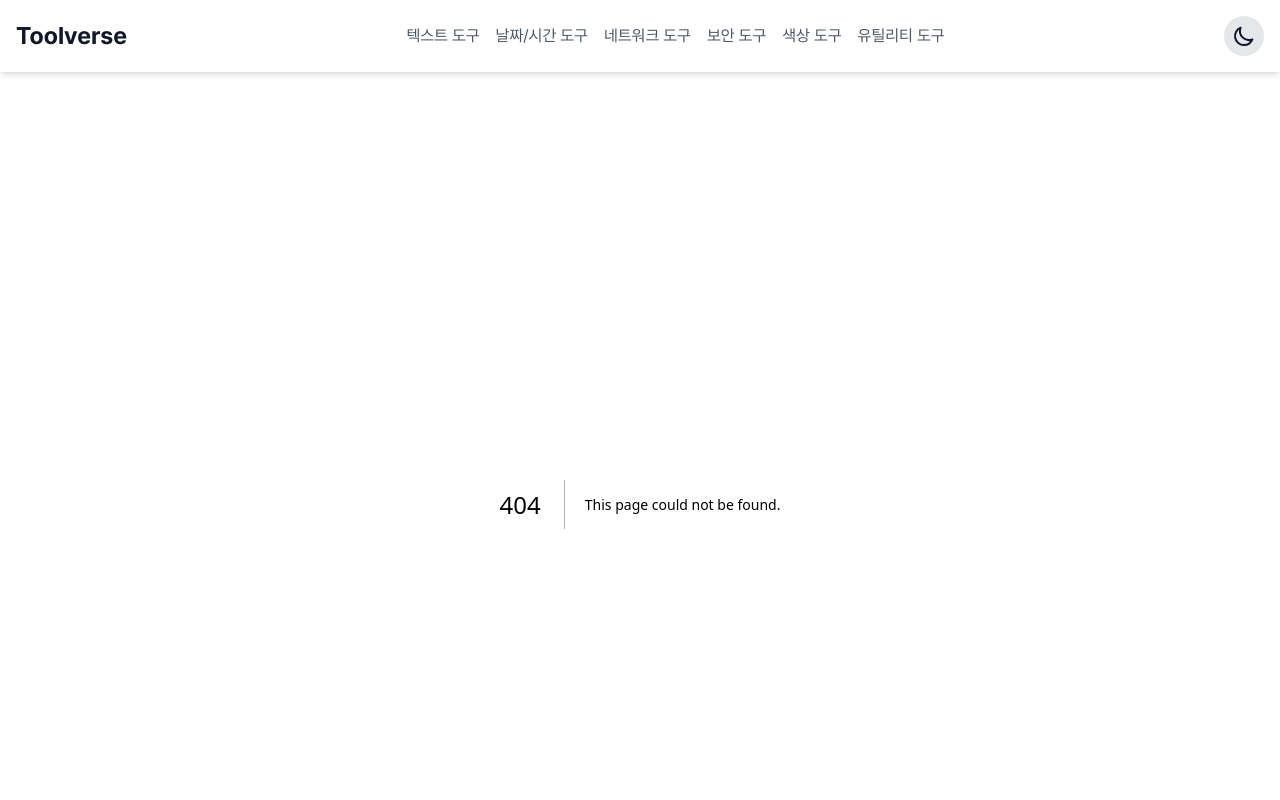
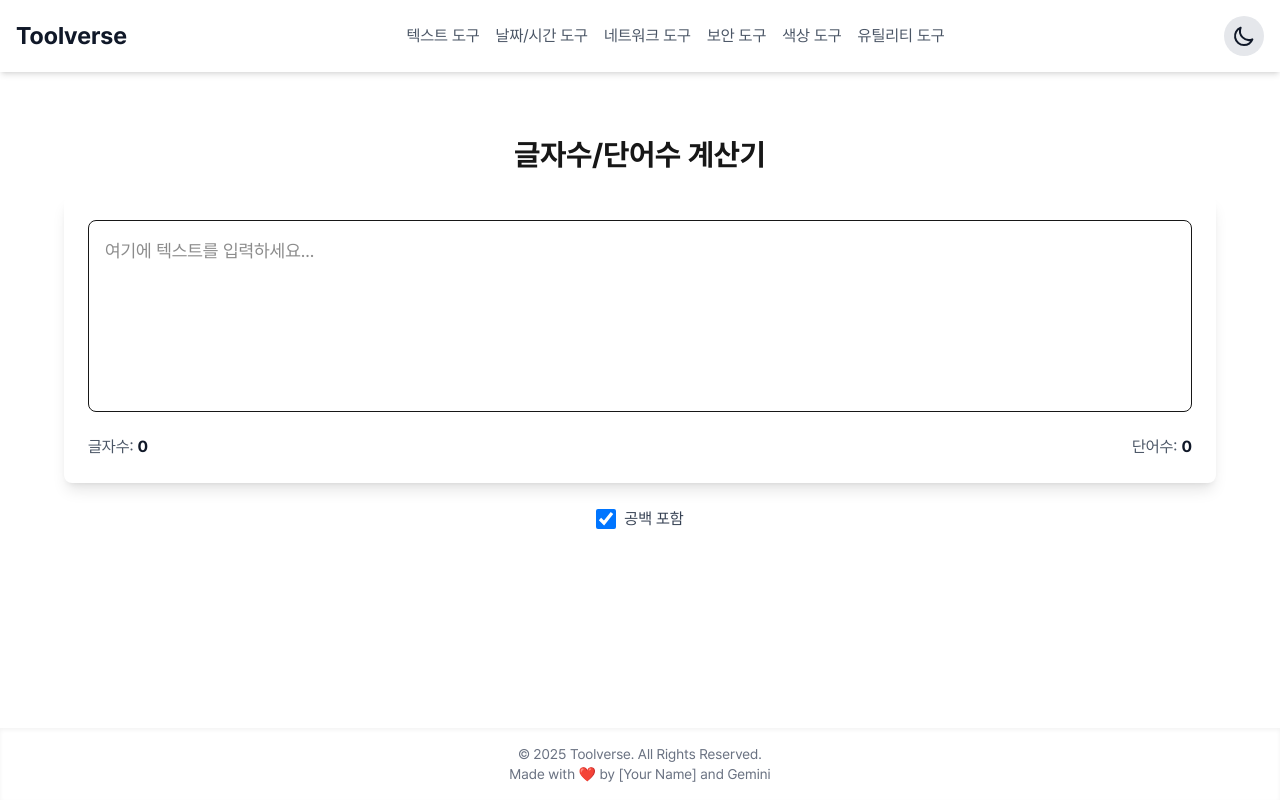
Before and after one commit to lunalism/Toolverse, a Next.js app: page /text/word-counter in a window 1280 px wide. Before the commit this address had no page. Shown: the top 800 px of the page. Built offline with nearby package versions, Linux system fonts and the light colour scheme.

Commit message:
feat: Link main page tool cards to their respective pages using correct paths

```diff
--- a/app/page.tsx
+++ b/app/page.tsx
@@ -3,14 +3,11 @@ import { TOOL_CATEGORIES } from '@/constants/tool-categories';
 import { TOOLS } from '@/constants/tools';
 import ToolCard from '@/components/main/ToolCard'; // 경로 확인해줘!
 
+// ... 필요한 임포트들
+
 export default function Home() {
-  // isNew가 true인 툴을 먼저 가져와
   const newTools = TOOLS.filter(tool => tool.isNew);
-  // isNew가 false인 툴을 가져와
   const otherTools = TOOLS.filter(tool => !tool.isNew);
-
-  // newTools를 먼저 배치하고, 그 다음에 otherTools를 배치
-  // 그리고 총 6개까지만 보이도록 잘라내기
   const visibleTools = [...newTools, ...otherTools].slice(0, 6);
 
   return (
@@ -28,11 +25,11 @@ export default function Home() {
         {visibleTools.map((tool) => (
           <ToolCard
             key={tool.id}
-            id={tool.id}
             name={tool.name}
             description={tool.description}
             icon={tool.icon}
-            isNew={tool.isNew} // isNew props를 제대로 넘겨줘야 해!
+            isNew={tool.isNew}
+            path={tool.path} // path를 넘겨주기
           />
         ))}
       </div>
--- /dev/null
+++ b/app/text/word-counter/page.tsx
@@ -0,0 +1,59 @@
+'use client'; // 클라이언트 컴포넌트로 선언
+
+import React, { useState, useEffect, useMemo } from 'react';
+
+const WordCounterPage = () => {
+    const [text, setText] = useState('');
+    const [includeSpaces, setIncludeSpaces] = useState(true);
+
+    // 글자수 계산 (공백 포함/제외)
+    const charCount = useMemo(() => {
+        if (includeSpaces) {
+            return text.length;
+        }
+        return text.replace(/\s/g, '').length;
+    }, [text, includeSpaces]);
+
+    // 단어수 계산
+    const wordCount = useMemo(() => {
+        const words = text.trim().split(/\s+/);
+        return text.trim() === '' ? 0 : words.length;
+    }, [text]);
+
+    return (
+        <div className="container mx-auto p-4 md:p-8">
+            <h1 className="text-3xl font-bold text-center mb-6 dark:text-white">글자수/단어수 계산기</h1>
+            <div className="bg-white dark:bg-gray-800 rounded-lg shadow-lg p-6 mb-6">
+                <textarea
+                className="w-full h-48 p-4 text-lg border rounded-lg resize-none focus:outline-none focus:ring-2 focus:ring-blue-500 dark:bg-gray-700 dark:text-white dark:border-gray-600"
+                placeholder="여기에 텍스트를 입력하세요..."
+                value={text}
+                onChange={(e) => setText(e.target.value)}
+                />
+                <div className="flex justify-between items-center mt-4">
+                    <div>
+                        <span className="text-gray-600 dark:text-gray-400">글자수: </span>
+                        <span className="font-bold text-gray-900 dark:text-white">{charCount}</span>
+                    </div>
+                    <div>
+                        <span className="text-gray-600 dark:text-gray-400">단어수: </span>
+                        <span className="font-bold text-gray-900 dark:text-white">{wordCount}</span>
+                    </div>
+                </div>
+            </div>
+            <div className="flex items-center justify-center">
+                <label className="flex items-center space-x-2 cursor-pointer">
+                    <input
+                        type="checkbox"
+                        checked={includeSpaces}
+                        onChange={(e) => setIncludeSpaces(e.target.checked)}
+                        className="form-checkbox h-5 w-5 text-blue-600 dark:text-blue-500 rounded focus:ring-blue-500"
+                    />
+                    <span className="text-gray-700 dark:text-gray-300">공백 포함</span>
+                </label>
+            </div>
+        </div>
+    );
+};
+
+export default WordCounterPage;
--- a/components/main/ToolCard.tsx
+++ b/components/main/ToolCard.tsx
@@ -2,16 +2,17 @@ import Link from 'next/link';
 import React from 'react';
 
 interface ToolCardProps {
-  id: string;
+  // id: string; // 더 이상 id는 필요 없음
   name: string;
   description: string;
   icon: string;
-  isNew?: boolean; // isNew 속성 추가
+  isNew?: boolean;
+  path: string; // path 속성 추가
 }
 
-const ToolCard = ({ id, name, description, icon, isNew }: ToolCardProps) => {
+const ToolCard = ({ name, description, icon, isNew, path }: ToolCardProps) => {
   return (
-    <Link href={`/${id}`}>
+    <Link href={path}>
       <div className="relative p-6 h-full min-h-30 bg-gray-100 dark:bg-gray-700 rounded-lg shadow-md hover:shadow-xl transition-shadow duration-300 transform hover:-translate-y-1 cursor-pointer flex flex-col items-center text-center">
         {isNew && (
           <span className="absolute top-2 right-2 px-2 py-1 text-xs font-bold text-white bg-blue-500 rounded-full">
--- a/constants/tools.ts
+++ b/constants/tools.ts
@@ -5,7 +5,8 @@ export const TOOLS = [
     description: 'JPG, PNG, WEBP 등 다양한 이미지 포맷을 변환합니다.',
     category: 'image-tools',
     icon: '🖼️',
-    isNew: false, // 이 툴도 이제 NEW가 아니겠지?
+    isNew: false,
+    path: '/image-tools/image-converter',
   },
   {
     id: 'image-resizer',
@@ -14,6 +15,7 @@ export const TOOLS = [
     category: 'image-tools',
     icon: '📐',
     isNew: false,
+    path: '/image-tools/image-resizer',
   },
   {
     id: 'text-transformer',
@@ -22,6 +24,7 @@ export const TOOLS = [
     category: 'text',
     icon: '✍️',
     isNew: false,
+    path: '/text/text-transformer',
   },
   {
     id: 'word-counter',
@@ -29,7 +32,8 @@ export const TOOLS = [
     description: '공백 포함/미포함 글자수와 단어수를 세어줍니다.',
     category: 'text',
     icon: '🔢',
-    isNew: true, // 이 툴만 NEW!
+    isNew: true,
+    path: '/text/word-counter',
   },
   {
     id: 'd-day-counter',
@@ -38,6 +42,7 @@ export const TOOLS = [
     category: 'date-time',
     icon: '🗓️',
     isNew: false,
+    path: '/date-time/d-day-counter',
   },
   {
     id: 'age-calculator',
@@ -46,5 +51,6 @@ export const TOOLS = [
     category: 'date-time',
     icon: '🎂',
     isNew: false,
+    path: '/date-time/age-calculator',
   },
 ];
```
